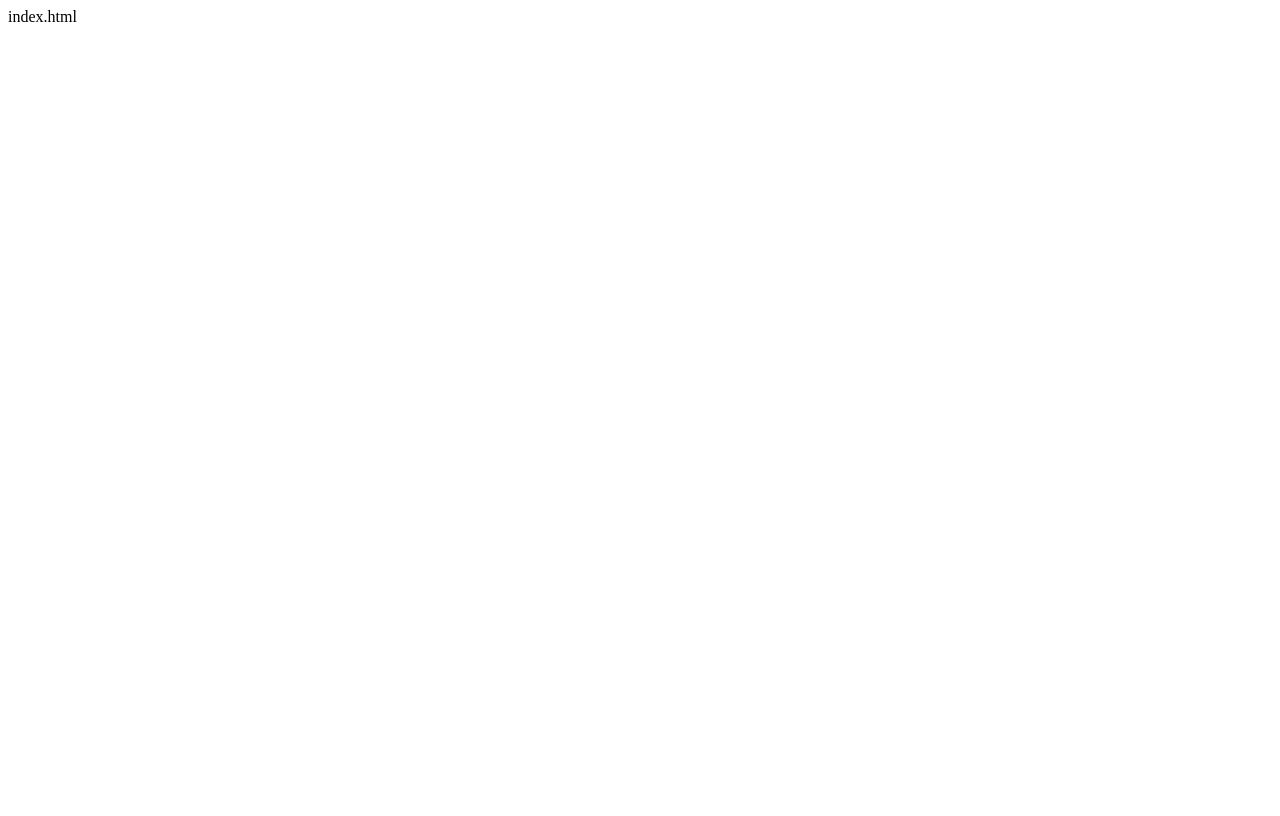
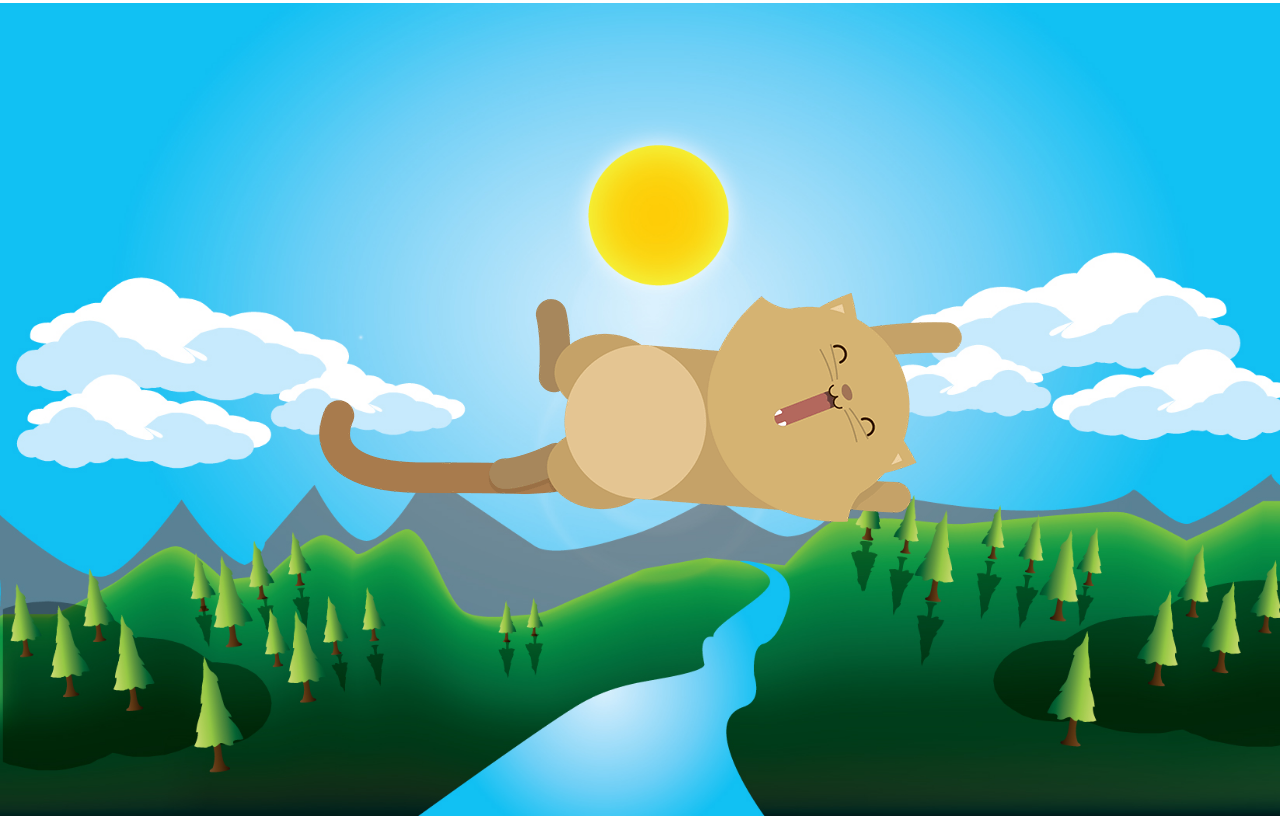
Before and after one commit to simonaulloa/kitten-laboratoria, a plain HTML site: page index.html in a window 1280 px wide. Drawn offline with Linux system fonts and the light colour scheme.

Commit message:
terminado

```diff
--- a/assets/css/style.css
+++ b/assets/css/style.css
@@ -1 +1,31 @@
-style.css
+body{
+	background-image: url(../../assets/img/landscape.jpg);
+	background-size: cover;
+	background-repeat: no-repeat;
+	display: flex;
+
+	justify-content: center;
+	flex-direction: column;
+	align-items: center;
+	min-height: 100vh;  /*altura minima del body va a ser la atura del visor del navegador*/
+}
+picture{
+	display: block;
+    margin: auto;
+}
+@media (max-width: 599px){
+	container{
+		width: 100%
+	}
+	body{
+		background-image: url('../img/maxresdefault.jpg');
+	}
+}
+
+@media (min-width: 600px) and (max-width: 950px){
+	container{
+		width: 100%
+	}
+	body{
+		background-image: url(../../assets/img/dawn.png);
+}
--- a/index.html
+++ b/index.html
@@ -1 +1,20 @@
-index.html
+<!DOCTYPE html>
+<html>
+<head>
+	<meta charset="utf-8">
+	<title>Kittie Laboratoria</title>
+	<link rel="stylesheet" type="text/css" href="assets/css/style.css">
+	<meta name="viewport" content="initial-scale=1, maximum-scale=1"> <!-- viewport sirve para se pueda ver responsive-->
+</head>
+<body>
+	<section id="container">
+		<div class="gato">
+			<picture>
+				<source media="(min-width: 950px)" srcset="assets/img/kitten-large.png">
+				<source media="(min-width: 600px)" srcset="assets/img/kitten-medium.png">
+				<img src="assets/img/kitten-small.png" alt="cat"><!-- alt =  descripcion de la imagen -->
+			</picture>
+		</div>
+	</section>
+</body>
+</html>
```
Also changed, not shown: assets/img/dawn.png (added), assets/img/kitten-large.png (added), assets/img/kitten-medium.png (added), assets/img/kitten-small.png (added), assets/img/landscape.jpg (added), assets/img/maxresdefault.jpg (added).
